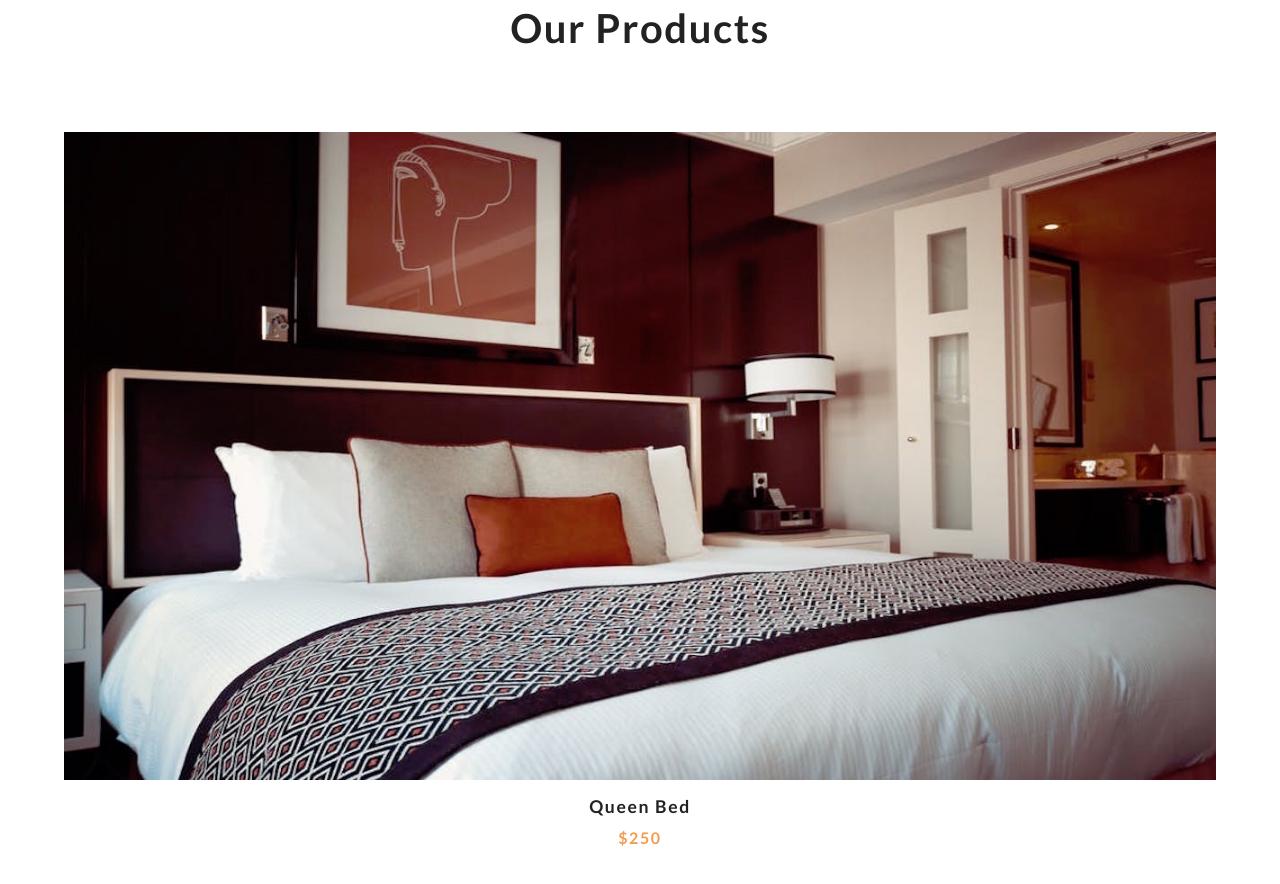
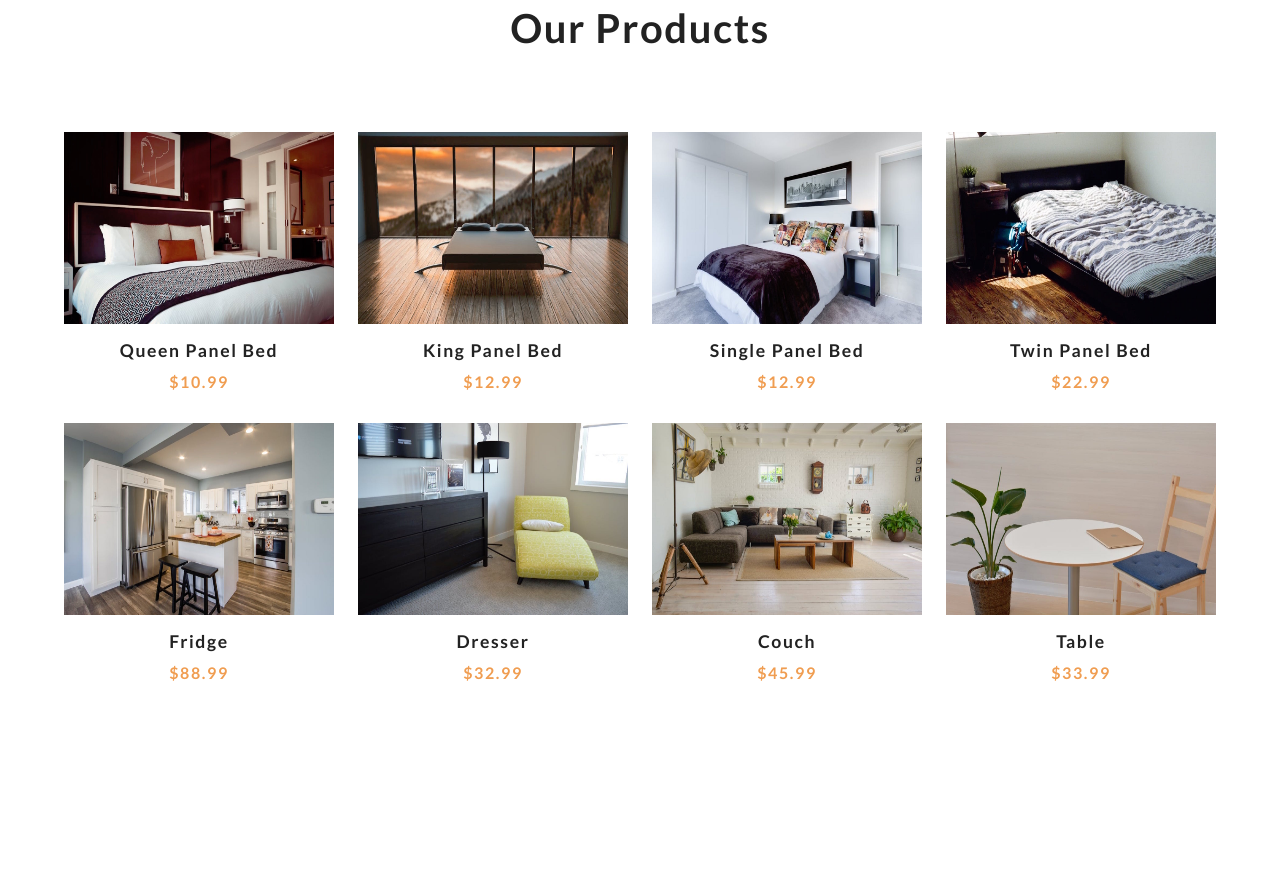
Before and after one commit to axtell5000/furniture-project, a plain HTML site: page index.html in a window 1280 px wide. Shown: the part 860-1744 px from the top of the page. After the commit the page ends 1606 px from the top, so only its background shows below. Drawn offline with Linux system fonts and the light colour scheme.

Commit message:
reading and displaying data dynamically as well as saving to localstorage

```diff
--- a/index.html
+++ b/index.html
@@ -1,15 +1,14 @@
 <!DOCTYPE html>
 <html lang="en">
+
 <head>
   <meta charset="UTF-8" />
   <meta name="viewport" content="width=device-width, initial-scale=1.0" />
-    <link
-      rel="stylesheet"
-      href="https://cdnjs.cloudflare.com/ajax/libs/font-awesome/5.13.1/css/all.min.css"
-    />
+  <link rel="stylesheet" href="https://cdnjs.cloudflare.com/ajax/libs/font-awesome/5.13.1/css/all.min.css" />
   <link rel="stylesheet" href="./css/main.css" />
   <title>Furniture Project</title>
 </head>
+
 <body>
   <!-- navbar starts -->
   <nav class="navbar">
@@ -43,23 +42,7 @@
       <h2>our products</h2>
     </div>
     <div class="products-center">
-        <!-- single product -->
-        <article class="product">
-          <div class="img-container">
-            <img
-              src="./images/product-1.jpeg"
-              alt="Product 1"
-              class="product-img"
-            />
-            <button class="bag-btn" data-id="1" title="add to bag">
-              <i class="fas fa-shopping-cart"></i>
-              add to bag
-            </button>
-          </div>
-          <h3>queen bed</h3>
-          <h4>$250</h4>
-        </article>
-        <!-- single product ends -->
+
     </div>
   </section>
   <!-- products end -->
@@ -102,4 +85,5 @@
 
   <script src="./js/app.js"></script>
 </body>
+
 </html>
--- a/js/app.js
+++ b/js/app.js
@@ -1,14 +1,14 @@
 // variables of selected elements
 
-const cartBtn = document.querySelector('.cart-btn');
-const closeCartBtn = document.querySelector('.close-cart');
-const clearCartBtn = document.querySelector('.clear-cart');
-const cartDOM = document.querySelector('.cart');
-const cartOverlay = document.querySelector('.cart-overlay');
-const cartItems = document.querySelector('.cart-items');
-const cartTotal = document.querySelector('.cart-total');
-const cartContent = document.querySelector('.cart-content');
-const productsDOM = document.querySelector('.products-center');
+const cartBtn = document.querySelector(".cart-btn");
+const closeCartBtn = document.querySelector(".close-cart");
+const clearCartBtn = document.querySelector(".clear-cart");
+const cartDOM = document.querySelector(".cart");
+const cartOverlay = document.querySelector(".cart-overlay");
+const cartItems = document.querySelector(".cart-items");
+const cartTotal = document.querySelector(".cart-total");
+const cartContent = document.querySelector(".cart-content");
+const productsDOM = document.querySelector(".products-center");
 
 // cart
 let cart = [];
@@ -17,15 +17,15 @@ let cart = [];
 class Products {
   async getProducts() {
     try {
-						let result = await fetch('products.json');
+      let result = await fetch("products.json");
       let data = await result.json();
       let products = data.items;
-						products = products.map(item => {
-								const {title, price} = item.fields;
-								const {id} = item.sys;
+      products = products.map((item) => {
+        const { title, price } = item.fields;
+        const { id } = item.sys;
         const image = item.fields.image.fields.file.url;
-								return {title, price, id, image}
-						})
+        return { title, price, id, image };
+      });
       return products;
     } catch (error) {
       console.log(error);
@@ -34,17 +34,48 @@ class Products {
 }
 
 // displaying the products
-class UI {}
+class UI {
+  displayProducts(products) {
+    let result = "";
+    products.forEach((product) => {
+      result += `
+			<!-- single product -->
+			<article class="product">
+				<div class="img-container">
+					<img
+						src=${product.image}
+						alt="Product"
+						class="product-img"
+					/>
+					<button class="bag-btn" data-id=${product.id} title="add to bag">
+						<i class="fas fa-shopping-cart"></i>
+						add to bag
+					</button>
+				</div>
+				<h3>${product.title}</h3>
+				<h4>$${product.price}</h4>
+			</article>
+			<!-- single product ends -->
+			`;
+    });
+    productsDOM.innerHTML = result;
+  }
+}
 
 // Working with local storage
-class Storage {}
+class Storage {
+  static saveProducts(products) {
+    localStorage.setItem("products", JSON.stringify(products));
+  }
+}
 
-document.addEventListener('DOMContentLoaded', () => {
+document.addEventListener("DOMContentLoaded", () => {
   const ui = new UI();
   const products = new Products();
 
   // get all products
-		products
-				.getProducts()
-				.then(data => console.log(data));
+  products.getProducts().then((products) => {
+    ui.displayProducts(products);
+    Storage.saveProducts(products); // can do it like this because its a static method
   });
+});
```
Lines whose indentation alone changed are shown as unchanged.
